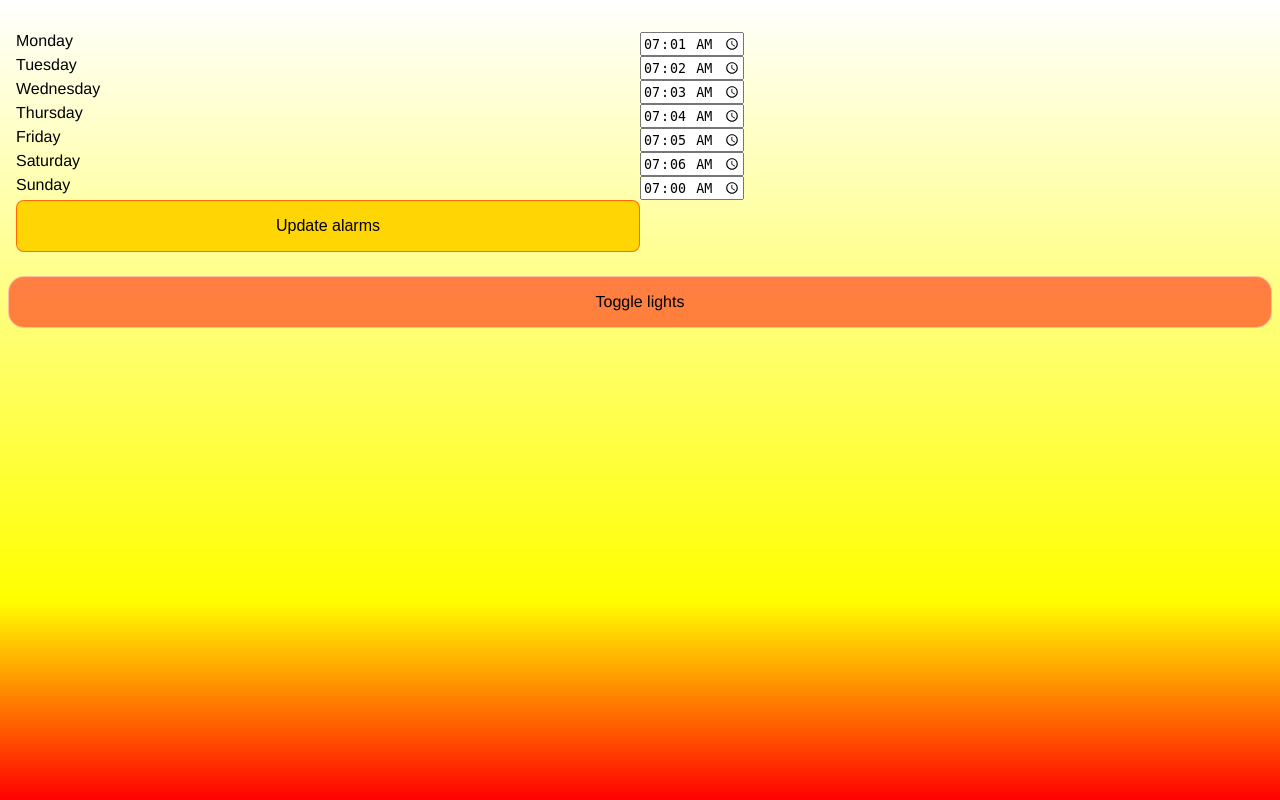
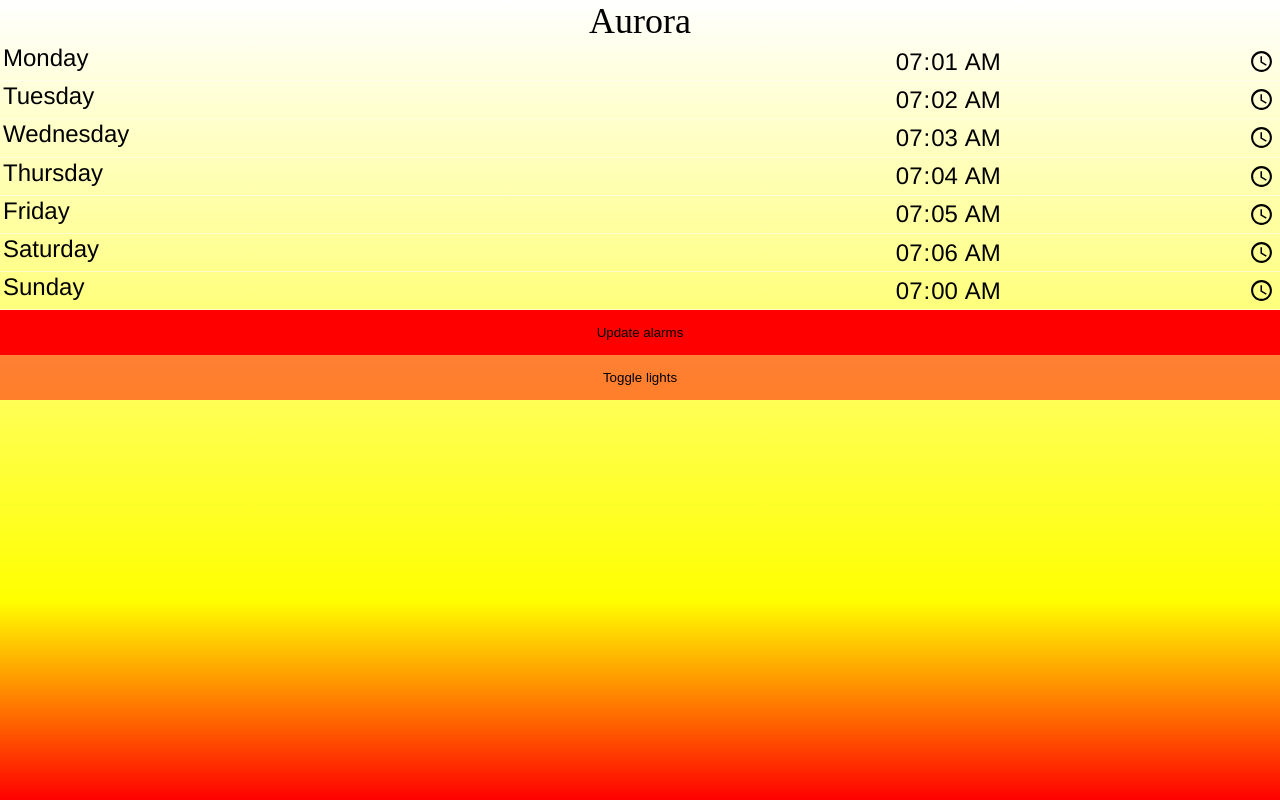
Before and after one commit to mikeboehm/aurora-web, a Flask app: page / in a window 1280 px wide. Run offline with Flask 2, Linux system fonts and the light colour scheme.

Commit message:
GUI changes

```diff
--- a/static/js/scripts.js
+++ b/static/js/scripts.js
@@ -20,11 +20,12 @@ $( document ).ready(function() {
 	});
 
 	$("#toggle_lights_button").click(function(){
-// 		var button_colour = $("#toggle_lights_button").css( "background-color");
-// 		$("#toggle_lights_button").css( "background-color", "#e7e7e7");
-		$("#toggle_lights_button").fadeOut(100);
-		$("#toggle_lights_button").fadeIn(100);
 		$.get( "/toggle_lights");
 	});
 
+	$("#save_button").click(function(){
+		$.post('/update', $('#alarm_form').serialize())
+	});
+
+
 });
--- a/static/style.css
+++ b/static/style.css
@@ -1,3 +1,55 @@
+/* http://meyerweb.com/eric/tools/css/reset/
+   v2.0 | 20110126
+   License: none (public domain)
+*/
+
+html, body, div, span, applet, object, iframe,
+h1, h2, h3, h4, h5, h6, p, blockquote, pre,
+a, abbr, acronym, address, big, cite, code,
+del, dfn, em, img, ins, kbd, q, s, samp,
+small, strike, strong, sub, sup, tt, var,
+b, u, i, center,
+dl, dt, dd, ol, ul, li,
+fieldset, form, label, legend,
+table, caption, tbody, tfoot, thead, tr, th, td,
+article, aside, canvas, details, embed,
+figure, figcaption, footer, header, hgroup,
+menu, nav, output, ruby, section, summary,
+time, mark, audio, video {
+	margin: 0;
+	padding: 0;
+	border: 0;
+	font-size: 100%;
+	font: inherit;
+	vertical-align: baseline;
+}
+/* HTML5 display-role reset for older browsers */
+article, aside, details, figcaption, figure,
+footer, header, hgroup, menu, nav, section {
+	display: block;
+}
+body {
+	line-height: 1;
+}
+ol, ul {
+	list-style: none;
+}
+blockquote, q {
+	quotes: none;
+}
+blockquote:before, blockquote:after,
+q:before, q:after {
+	content: '';
+	content: none;
+}
+table {
+	border-collapse: collapse;
+	border-spacing: 0;
+}
+
+
+/* Aurora */
+
 * {
 	box-sizing: border-box;
 }
@@ -9,76 +61,84 @@ body{
 /* 	background: -webkit-linear-gradient(top, rgba(255,255,255,1) 0%, rgba(255,255,0,0.55) 56%, rgba(255,0,0,0.2) 100%); */
 	background: -webkit-linear-gradient(top, rgba(255,255,255,1) 0%, rgba(255,255,65,0.55) 56%, rgba(255,255,0,0.4) 75%, rgba(255,0,0,0.2) 100%);
 	background: -webkit-linear-gradient(top, rgba(255,255,255,1) 0%, rgba(255,255,65,1) 56%, rgba(255,255,0,1) 75%, rgba(255,0,0,1) 100%);
+/* 	background: -webkit-linear-gradient(top, rgba(255,255,255,1) 0%, rgba(233,175,27,0.74) 35%, rgba(216,2,23,0.25) 100%); */
 	background-size: cover;
 	background-repeat: no-repeat;
 	margin: 0;
 	padding: 0;
-}
-
-input[type="time"] {
-/* 	font-size: 1.5em; */
-
+	font-size: 24px;
 }
 
 
-dt, dd {
-	margin: 0;
-	padding: 0;
-}
-
-dt {
-	display: block;
-	width: 50%;
-	float: left;
-/* 	border: 1px solid red; */
-	clear: left;
-	font-size: 1em;
-}
-
-dd {
-	display: block;
-	float: left;
-	width: 45%;
-/* 	border: 1px solid black; */
-	clear: right;
-}
-
 #page {
-/* 	margin: 1em; */
-	margin: 0;
-	padding: 1em;
-/* 	background-color: rgba(255,255,255,0.5); */
-/* 	border-radius: 1em; */
-/* 	border: 1px solid #e7e7e7; */
 	overflow: auto;
 }
 
 #page h1 {
-	display: none;
+/* 	display: none; */
 	margin: 0;
 	padding: 0;
-	font-size: 1em;
+	font-size: 1.5em;
 	text-align: center;
 	font-family: "HelveticaNeue-UltraLight";
 	font-weight: 300;
 }
 
+button {
+	padding: 15px;
+	border: none;
+	margin: 0;
+/* 	border: 1px solid black; */
+	text-align: center;
+/* 	border-radius: 1px; */
+	width: 100%;
+}
+
+div.row {
+	padding: 3px;
+	border-bottom: 1px solid rgba(255,255,255,0.5);
+	overflow: auto;
+}
+
+label {
+	line-height: 1em;
+	display: inline-block;
+	width: 70%;
+}
+
+input[type="time"] {
+/* 	text-align:right; */
+	-webkit-appearance: none;
+	border: none;
+/* 	border: 1px solid red; */
+	background-color: inherit;
+	float: right;
+	font-size: 1em;
+	font-family: inherit;
+	width: 30%;
+	padding: 0;
+	margin: 0;
+}
+
+
 #save_button {
-	margin: 0 auto;
-	padding: 1em;
-	font-size: 1em;
-	width: 50%;
-	background-color: #ffd604;
-	border: 1px solid rgba(255,0,0,0.5);
-	border-radius: 0.5em;
+	background-color: red;
+}
+
+#save_button span {
+}
+
+#save_button:active {
+	background-color: blue;
+}
+
+#save_button:active span {
+    -webkit-transform: translate(0, 4px);
+    -moz-transform: translate(0, 4px);
+    -o-transform: translate(0, 4px);
+    transform: translate(0, 4px);
 }
 
 #toggle_lights_button {
-	text-align: center;
-	padding: 1em;
-/* 	margin: 1em; */
-	margin: 0.5em;
 	background-color: rgba(255,0,0,0.5);
-	border-radius: 1em;
-	border: 1px solid rgba(255,255,255,0.5);
 }
--- a/templates/index.html
+++ b/templates/index.html
@@ -9,26 +9,54 @@
 	</head>
 	<body>
 		<div id="page">
-			<h1>Aurora</h1>
+			<div class="row">
+				<h1>Aurora</h1>
+			</div>
 	<!-- 		<form name="input" action="/" method="post"> -->
-			<form>
-				<dl>
-					<dt>Monday</dt><dd><input type="time" id="monday_time" name="monday_time" value="" size="5"></dd>
-					<dt>Tuesday</dt><dd><input type="time" id="tuesday_time" name="tuesday_time" value="" size="5"></dd>
-					<dt>Wednesday</dt><dd><input type="time" id="wednesday_time" name="wednesday_time" value="" size="5"></dd>
-					<dt>Thursday</dt><dd><input type="time" id="thursday_time" name="thursday_time" value="" size="5"></dd>
-					<dt>Friday</dt><dd><input type="time" id="friday_time"  name="friday_time" value="" size="5"></dd>
-					<dt>Saturday</dt><dd><input type="time" id="saturday_time" name="saturday_time" value="" size="5"></dd>
-					<dt>Sunday</dt><dd><input type="time" id="sunday_time" name="sunday_time" value="" size="5"></dd>
-				</dl>
-				<input type="submit" id="save_button" value="Update alarms">
+			<form id="alarm_form" action="/update" method="post">
+				<div class="row">
+					<label for="monday_time">Monday</label>
+					<input type="time" id="monday_time" name="monday_time" value="" size="5" default="07:00">
+				</div>
+				<div class="row">
+					<label for="tuesday_time">Tuesday</label>
+					<input type="time" id="tuesday_time" name="tuesday_time" value="" size="5">
+				</div>
+				<div class="row">
+					<label for="wednesday_time">Wednesday</label>
+					<input type="time" id="wednesday_time" name="wednesday_time" value="" size="5">
+				</div>
+				<div class="row">
+					<label for="thursday_time">Thursday</label>
+					<input type="time" id="thursday_time" name="thursday_time" value="" size="5">
+				</div>
+				<div class="row">
+					<label for="friday_time">Friday</label>
+					<input type="time" id="friday_time" name="friday_time" value="" size="5">
+				</div>
+				<div class="row">
+					<label for="saturday_time">Saturday</label>
+					<input type="time" id="saturday_time" name="saturday_time" value="" size="5">
+				</div>
+				<div class="row">
+					<label for="sunday_time">Sunday</label>
+					<input type="time" id="sunday_time" name="sunday_time" value="" size="5">
+				</div>
 			</form>
 		</div>
+
 		<div>
-			<div id="toggle_lights_button">
-					Toggle lights
-			</div>
+			<button type="button" id="save_button">
+				<span>Update alarms</span>
+			</button>
 		</div>
+
+		<div>
+			<button type="button" id="toggle_lights_button">
+					<span>Toggle lights</span>
+			</button>
+		</div>
+
 	</body>
 	<script src="{{url_for('static', filename='js/jquery-2.1.1.min.js')}}" charset="utf-8"></script>
 	<script src="{{url_for('static', filename='js/scripts.js')}}" charset="utf-8"></script>
```
